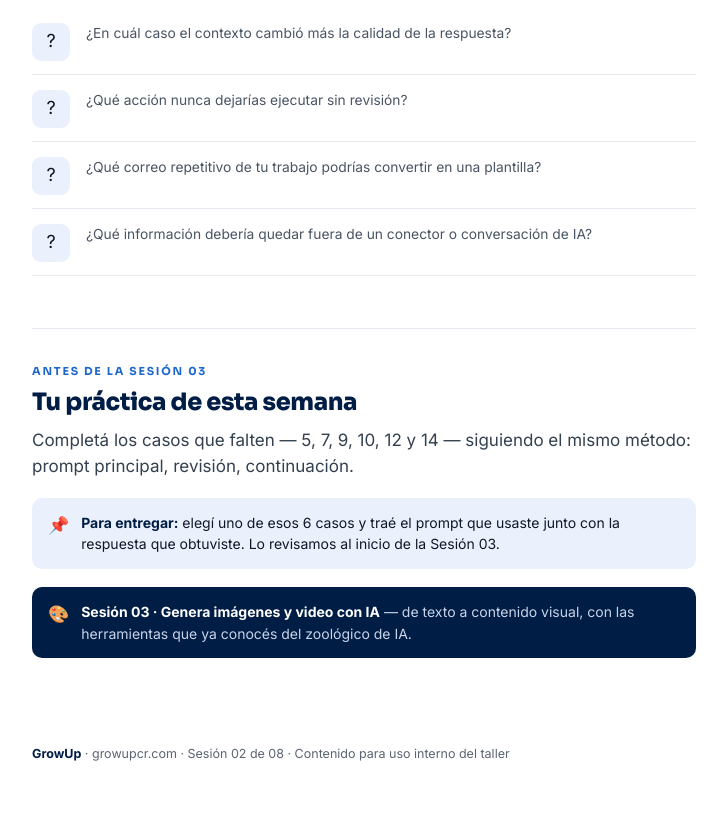
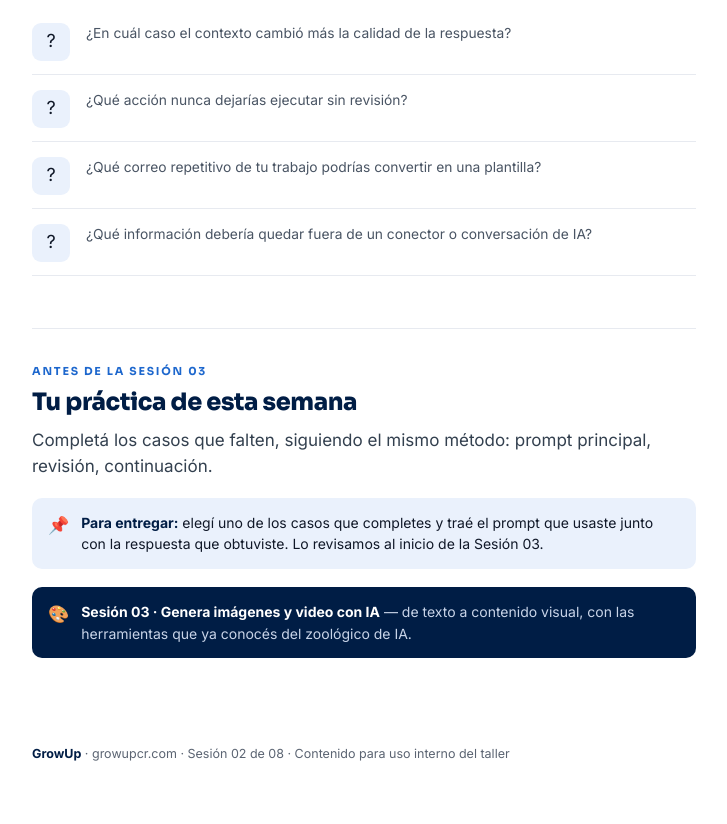
Before and after one commit to vguerrero13/exprime-la-ia, a plain HTML site: page sesion-02.html in a window 1280 px wide. Shown: the part 3877-4701 px from the top of the page, without its empty margins (415-1142 px from the left). Drawn offline with Linux system fonts and the light colour scheme.

Commit message:
Sesion 2: no listar numeros de caso en la tarea, el estudiante va en orden

```diff
--- a/sesion-02.html
+++ b/sesion-02.html
@@ -555,8 +555,8 @@ footer b{color:var(--navy)}
   <section id="tarea">
    <div class="eyebrow">Antes de la sesión 03</div>
    <h2>Tu práctica de esta semana</h2>
-   <p class="lead">Completá los casos que falten — 5, 7, 9, 10, 12 y 14 — siguiendo el mismo método: prompt principal, revisión, continuación.</p>
-   <div class="callout"><div class="ic">📌</div><p><b>Para entregar:</b> elegí uno de esos 6 casos y traé el prompt que usaste junto con la respuesta que obtuviste. Lo revisamos al inicio de la Sesión 03.</p></div>
+   <p class="lead">Completá los casos que falten, siguiendo el mismo método: prompt principal, revisión, continuación.</p>
+   <div class="callout"><div class="ic">📌</div><p><b>Para entregar:</b> elegí uno de los casos que completes y traé el prompt que usaste junto con la respuesta que obtuviste. Lo revisamos al inicio de la Sesión 03.</p></div>
    <div class="callout dark"><div class="ic">🎨</div><p><b>Sesión 03 · Genera imágenes y video con IA</b> — de texto a contenido visual, con las herramientas que ya conocés del zoológico de IA.</p></div>
   </section>
 
```
